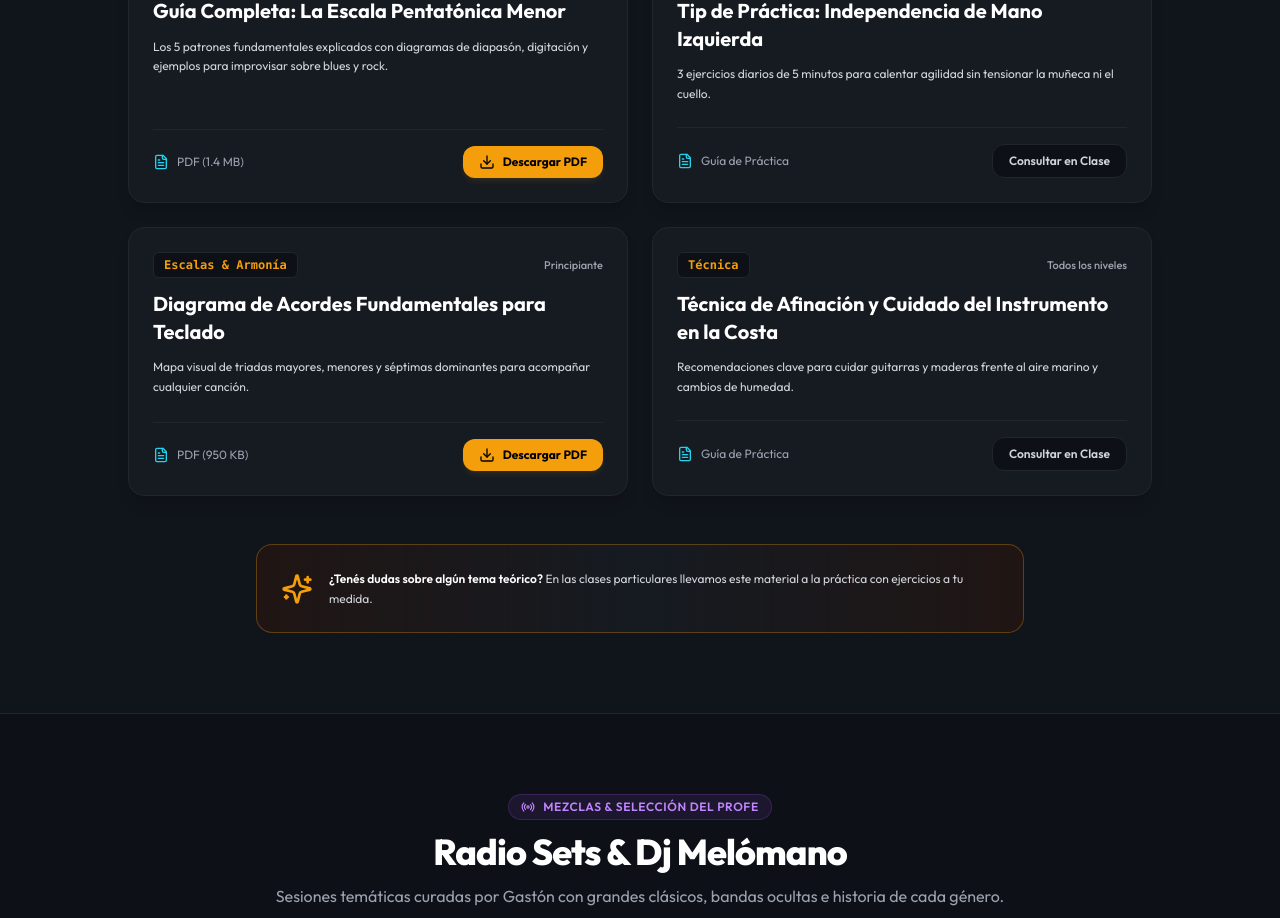
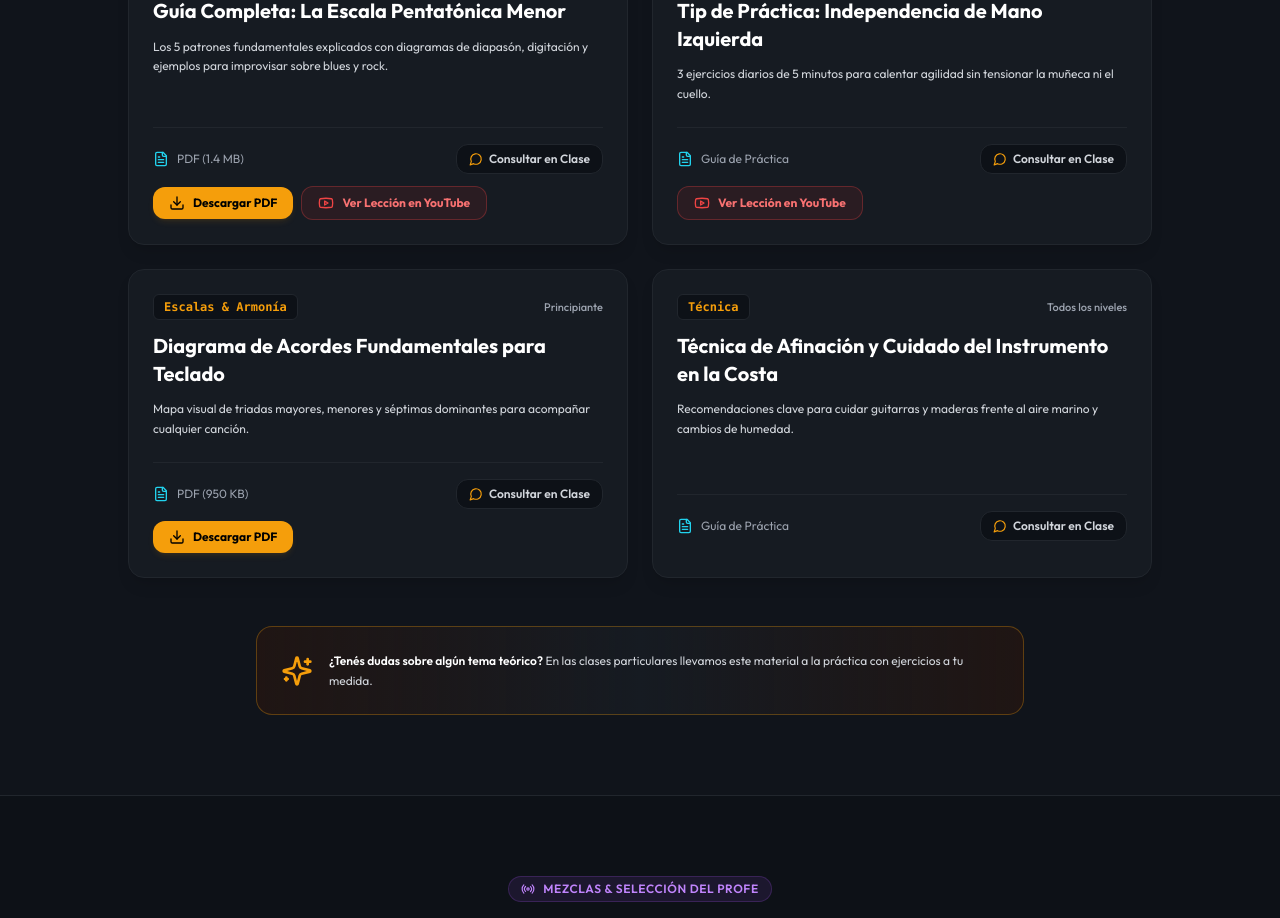
Before and after one commit to hectorgarro-code/la-radiolina, a React (Vite) app: page / in a window 1280 px wide. Shown: the part 2677-3595 px from the top of the page. Built offline with nearby package versions, Linux system fonts and the light colour scheme.

Commit message:
Agregar campos para enlace a documento PDF y leccion de YouTube en Recursos Pedagógicos

```diff
--- a/src/components/AdminPanel.tsx
+++ b/src/components/AdminPanel.tsx
@@ -67,7 +67,9 @@ export const AdminPanel: React.FC = () => {
     descripcion: '',
     nivel: 'Todos los niveles' as const,
     tipo: 'pdf' as const,
-    tamanioPdf: '1.2 MB'
+    tamanioPdf: '1.2 MB',
+    documentoUrl: '',
+    youtubeUrl: ''
   });
 
   const [newRadioSet, setNewRadioSet] = useState({
@@ -144,7 +146,9 @@ export const AdminPanel: React.FC = () => {
       descripcion: '',
       nivel: 'Todos los niveles',
       tipo: 'pdf',
-      tamanioPdf: '1.2 MB'
+      tamanioPdf: '1.2 MB',
+      documentoUrl: '',
+      youtubeUrl: ''
     });
     showNotify('¡Recurso pedagógico agregado!');
   };
@@ -572,6 +576,23 @@ export const AdminPanel: React.FC = () => {
                   className="w-full bg-[#161b22] border border-[#21262d] rounded-xl p-3 text-white text-xs"
                 />
 
+                <div className="grid sm:grid-cols-2 gap-3">
+                  <input
+                    type="url"
+                    placeholder="Enlace al Documento / PDF (opcional, ej: https://...)"
+                    value={newRecurso.documentoUrl}
+                    onChange={(e) => setNewRecurso({ ...newRecurso, documentoUrl: e.target.value })}
+                    className="w-full bg-[#161b22] border border-[#21262d] rounded-xl px-3 py-2 text-white text-xs focus:border-cyan-400"
+                  />
+                  <input
+                    type="url"
+                    placeholder="Enlace de YouTube de la lección (opcional, ej: https://www.youtube.com/watch?v=...)"
+                    value={newRecurso.youtubeUrl}
+                    onChange={(e) => setNewRecurso({ ...newRecurso, youtubeUrl: e.target.value })}
+                    className="w-full bg-[#161b22] border border-[#21262d] rounded-xl px-3 py-2 text-white text-xs focus:border-red-500"
+                  />
+                </div>
+
                 <button type="submit" className="bg-cyan-500 hover:bg-cyan-600 text-black font-bold px-5 py-2 rounded-xl text-xs flex items-center gap-2">
                   <Plus className="w-4 h-4" /> Guardar Recurso PDF
                 </button>
@@ -632,11 +653,43 @@ export const AdminPanel: React.FC = () => {
                           className="w-full bg-[#0d1117] border border-[#21262d] rounded-lg p-2 text-white text-xs"
                         />
                       </div>
+                      <div className="grid sm:grid-cols-2 gap-2">
+                        <div>
+                          <label className="text-[10px] text-gray-400 block mb-1">Enlace Documento / PDF</label>
+                          <input
+                            type="text"
+                            value={editingRecursoData.documentoUrl || ''}
+                            onChange={(e) => setEditingRecursoData({ ...editingRecursoData, documentoUrl: e.target.value })}
+                            className="w-full bg-[#0d1117] border border-[#21262d] rounded-lg px-2.5 py-1.5 text-white text-xs focus:border-cyan-400"
+                          />
+                        </div>
+                        <div>
+                          <label className="text-[10px] text-gray-400 block mb-1">Enlace YouTube Lección</label>
+                          <input
+                            type="text"
+                            value={editingRecursoData.youtubeUrl || ''}
+                            onChange={(e) => setEditingRecursoData({ ...editingRecursoData, youtubeUrl: e.target.value })}
+                            className="w-full bg-[#0d1117] border border-[#21262d] rounded-lg px-2.5 py-1.5 text-white text-xs focus:border-red-500"
+                          />
+                        </div>
+                      </div>
                     </div>
                   ) : (
                     <div key={r.id} className="bg-[#0d1117] p-4 rounded-xl border border-[#21262d] flex items-center justify-between gap-4">
                       <div>
-                        <span className="text-xs font-bold text-cyan-400">{r.categoria}</span>
+                        <div className="flex items-center gap-2">
+                          <span className="text-xs font-bold text-cyan-400">{r.categoria}</span>
+                          {r.documentoUrl && (
+                            <span className="text-[10px] bg-cyan-500/20 text-cyan-400 border border-cyan-500/30 px-2 py-0.5 rounded font-mono">
+                              PDF Link
+                            </span>
+                          )}
+                          {r.youtubeUrl && (
+                            <span className="text-[10px] bg-red-500/20 text-red-400 border border-red-500/30 px-2 py-0.5 rounded font-mono">
+                              YouTube
+                            </span>
+                          )}
+                        </div>
                         <h5 className="font-bold text-white text-sm">{r.titulo}</h5>
                         <p className="text-[11px] text-gray-500 font-light truncate max-w-md">{r.descripcion}</p>
                       </div>
--- a/src/components/RecursosSection.tsx
+++ b/src/components/RecursosSection.tsx
@@ -1,6 +1,6 @@
 import React, { useState } from 'react';
 import { useAppContext } from '../context/AppContext';
-import { Download, FileText, BookOpen, CheckCircle, Sparkles } from 'lucide-react';
+import { Download, FileText, BookOpen, CheckCircle, Sparkles, Youtube, MessageCircle } from 'lucide-react';
 
 export const RecursosSection: React.FC = () => {
   const { recursos } = useAppContext();
@@ -67,13 +67,34 @@ export const RecursosSection: React.FC = () => {
                   </p>
                 </div>
 
-                <div className="mt-6 pt-4 border-t border-[#21262d] flex items-center justify-between">
-                  <div className="flex items-center gap-2 text-xs text-gray-400">
+                <div className="mt-6 pt-4 border-t border-[#21262d] space-y-3">
+                  <div className="flex items-center justify-between text-xs text-gray-400">
+                    <div className="flex items-center gap-2">
                       <FileText className="w-4 h-4 text-cyan-400" />
                       <span>{rec.tipo === 'pdf' ? `PDF (${rec.tamanioPdf || '1.0 MB'})` : 'Guía de Práctica'}</span>
                     </div>
 
-                  {rec.tipo === 'pdf' ? (
+                    <a
+                      href="#agendar"
+                      className="text-xs font-semibold text-gray-300 hover:text-white bg-[#0d1117] px-3 py-1.5 rounded-xl border border-[#21262d] hover:border-gray-600 transition-colors flex items-center gap-1.5"
+                    >
+                      <MessageCircle className="w-3.5 h-3.5 text-[#f59e0b]" />
+                      <span>Consultar en Clase</span>
+                    </a>
+                  </div>
+
+                  <div className="flex flex-wrap items-center gap-2">
+                    {rec.documentoUrl ? (
+                      <a
+                        href={rec.documentoUrl}
+                        target="_blank"
+                        rel="noopener noreferrer"
+                        className="text-xs font-bold px-4 py-2 rounded-xl bg-[#f59e0b] hover:bg-amber-400 text-black shadow-md flex items-center gap-2 transition-all"
+                      >
+                        <Download className="w-4 h-4" />
+                        <span>Ver / Descargar PDF</span>
+                      </a>
+                    ) : rec.tipo === 'pdf' && (
                       <button
                         onClick={() => handleDownloadPdf(rec.id, rec.titulo)}
                         className={`text-xs font-bold px-4 py-2 rounded-xl transition-all flex items-center gap-2 ${
@@ -94,14 +115,20 @@ export const RecursosSection: React.FC = () => {
                           </>
                         )}
                       </button>
-                  ) : (
+                    )}
+
+                    {rec.youtubeUrl && (
                       <a
-                      href="#agendar"
-                      className="text-xs font-semibold text-gray-300 hover:text-white bg-[#0d1117] px-4 py-2 rounded-xl border border-[#21262d] hover:border-gray-600 transition-colors"
+                        href={rec.youtubeUrl}
+                        target="_blank"
+                        rel="noopener noreferrer"
+                        className="text-xs font-bold px-4 py-2 rounded-xl bg-red-600/10 hover:bg-red-600/20 text-red-400 border border-red-500/30 flex items-center gap-2 transition-all"
                       >
-                      Consultar en Clase
+                        <Youtube className="w-4 h-4 text-red-500" />
+                        <span>Ver Lección en YouTube</span>
                       </a>
                     )}
+                  </div>
                 </div>
               </div>
             );
--- a/src/data/mockData.ts
+++ b/src/data/mockData.ts
@@ -21,6 +21,8 @@ export interface RecursoItem {
   tipo: 'pdf' | 'video' | 'guia';
   tamanioPdf?: string;
   linkUrl?: string;
+  documentoUrl?: string;
+  youtubeUrl?: string;
 }
 
 export interface RadioSetItem {
@@ -102,7 +104,8 @@ export const MOCK_RECURSOS: RecursoItem[] = [
     descripcion: 'Los 5 patrones fundamentales explicados con diagramas de diapasón, digitación y ejemplos para improvisar sobre blues y rock.',
     nivel: 'Todos los niveles',
     tipo: 'pdf',
-    tamanioPdf: '1.4 MB'
+    tamanioPdf: '1.4 MB',
+    youtubeUrl: 'https://www.youtube.com/watch?v=5aK7XnOnd3E'
   },
   {
     id: 'rec-2',
@@ -110,7 +113,8 @@ export const MOCK_RECURSOS: RecursoItem[] = [
     categoria: 'Tip de Práctica',
     descripcion: '3 ejercicios diarios de 5 minutos para calentar agilidad sin tensionar la muñeca ni el cuello.',
     nivel: 'Principiante',
-    tipo: 'guia'
+    tipo: 'guia',
+    youtubeUrl: 'https://www.youtube.com/watch?v=5aK7XnOnd3E'
   },
   {
     id: 'rec-3',
```
Lines whose indentation alone changed are shown as unchanged.
